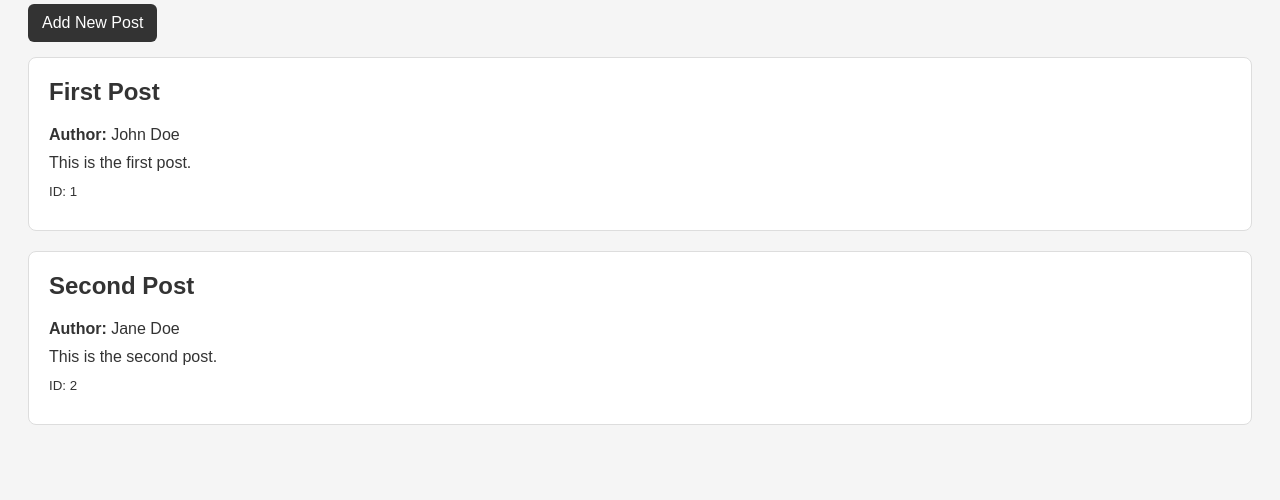
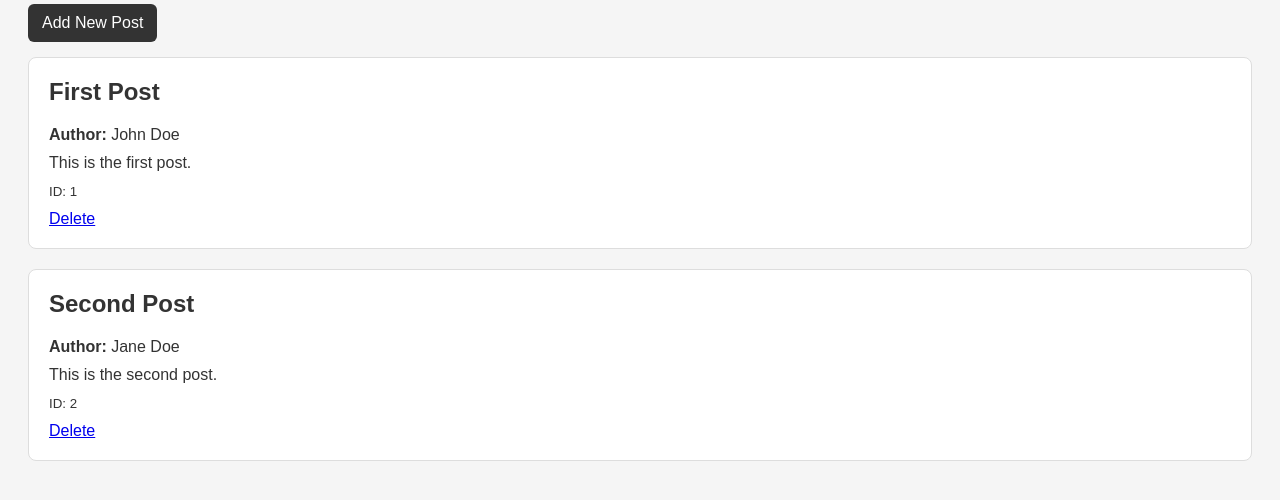
Before and after one commit to mk-ws-git/Masterblog, a Flask app: page / in a window 1280 px wide. Shown: the part 119-619 px from the top of the page. Run offline with Flask 3, Linux system fonts and the light colour scheme.

Commit message:
Create DELETE route for removing posts

```diff
--- a/app.py
+++ b/app.py
@@ -55,6 +55,19 @@ def add():
     return render_template("add.html")
 
 
+@app.route('/delete/<int:post_id>')
+def delete(post_id):
+
+    posts = load_posts()
+
+    # remove the post with matching id
+    posts = [post for post in posts if post["id"] != post_id]
+
+    save_posts(posts)
+
+    return redirect(url_for('index'))
+
+
 @app.route("/")
 def index():
     posts = load_posts()
--- a/templates/index.html
+++ b/templates/index.html
@@ -17,6 +17,8 @@
     <p><strong>Author:</strong> {{ post.author }}</p>
     <p>{{ post.content }}</p>
     <p><small>ID: {{ post.id }}</small></p>
+
+    <a href="{{ url_for('delete', post_id=post.id) }}">Delete</a>
   </div>
 {% endfor %}
 
```
Also changed, not shown: blog_posts.json (indentation only).
